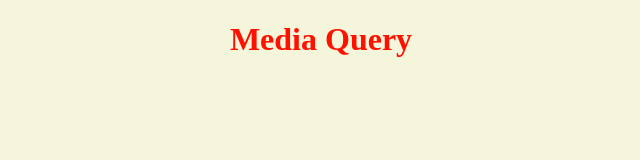
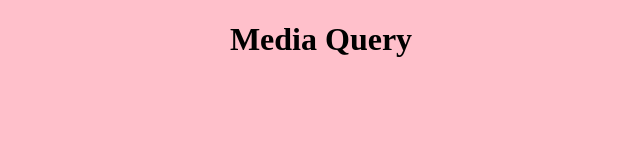
Before and after one commit to bhumi-22/Media-Query, a plain HTML site: page index.html in a window 1280 px wide. Shown: the whole page, without its empty margins (319-959 px from the left). Drawn offline with Linux system fonts and the light colour scheme.

Commit message:
add media query for md

```diff
--- a/style.css
+++ b/style.css
@@ -6,9 +6,17 @@ h1{
 }
 @media (min-width:640px) {
     body{
-        background-color: beige;
+        background-color: rgb(245, 220, 245);
     }
     h1{
         color: rgb(255, 17, 0);
     }
 }
+@media (min-width:768px) {
+    body{
+        background-color: pink;
+    }
+    h1{
+        color: black;
+    }
+}
```
